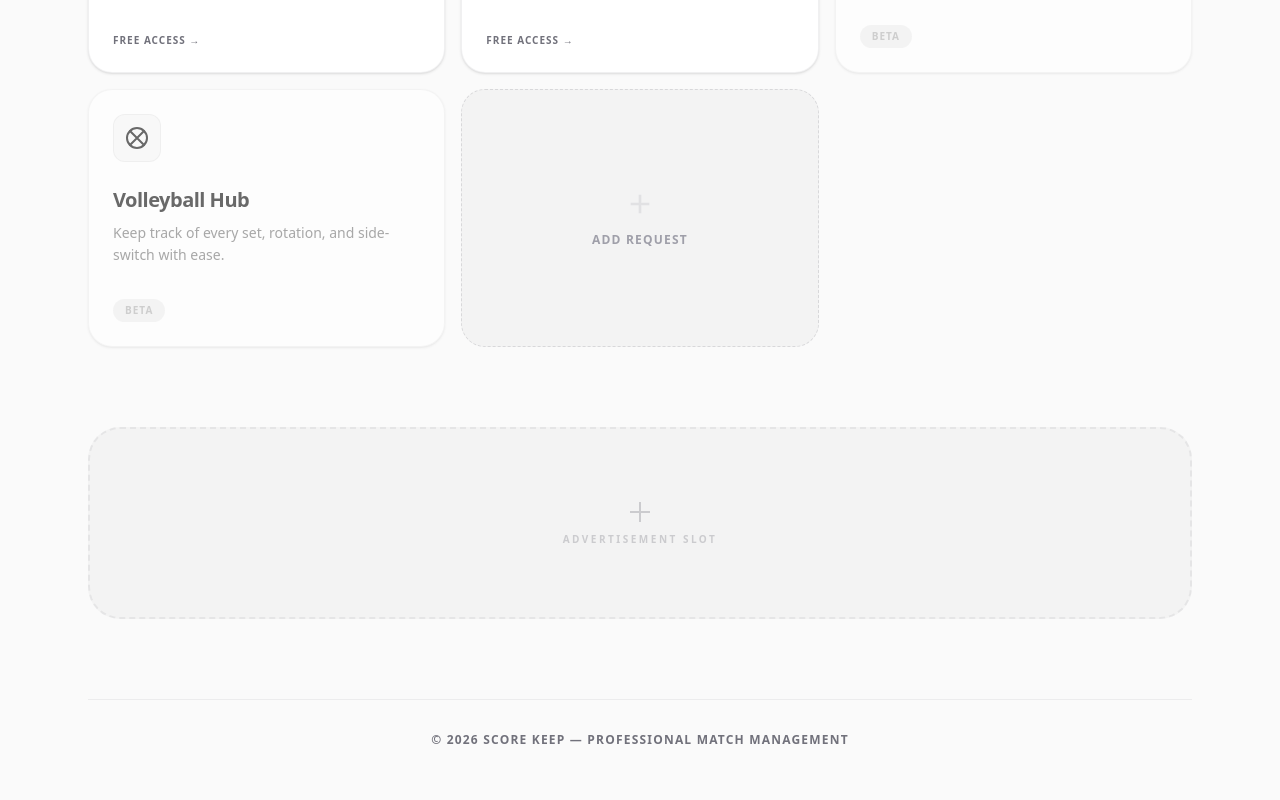
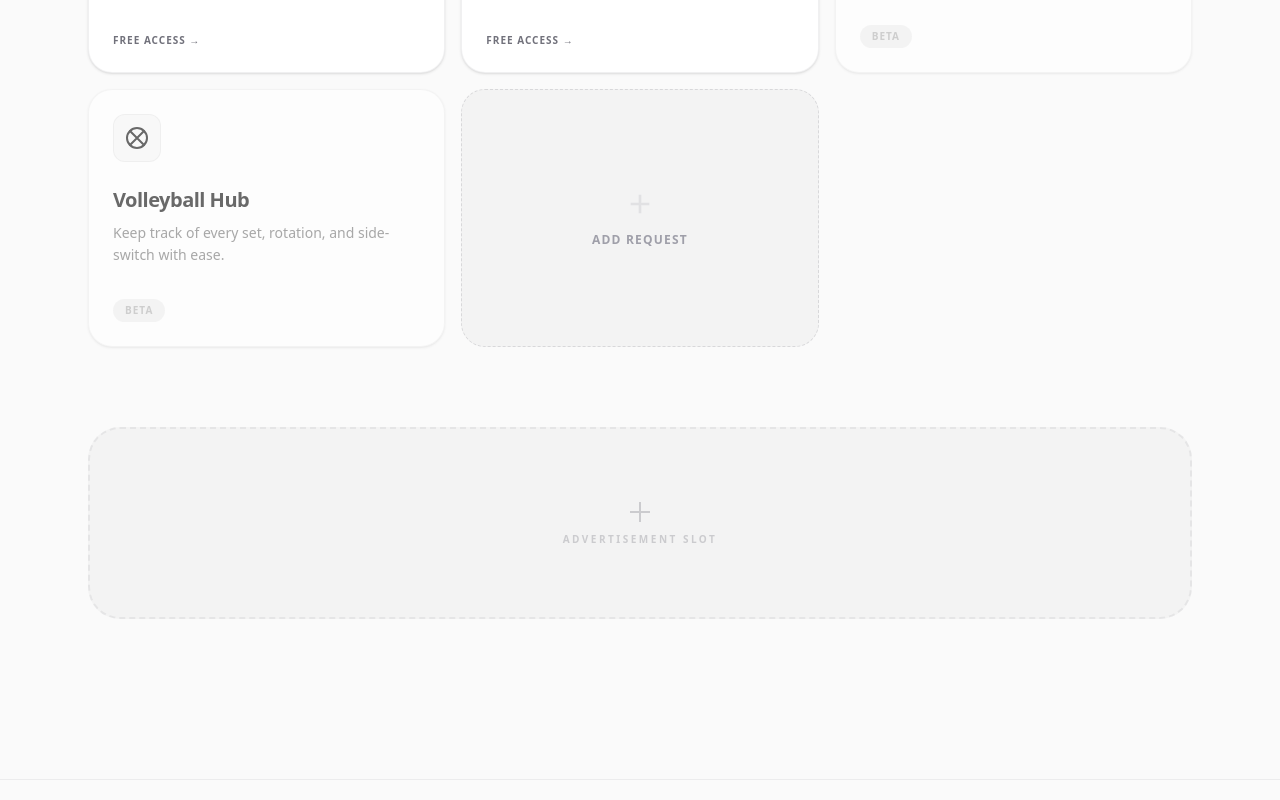
Before and after one commit to LeightonGuang/Score-Keep, a Next.js app: page / in a window 1280 px wide. Shown: the part 942-1742 px from the top of the page. Built offline with nearby package versions, Linux system fonts and the light colour scheme.

Commit message:
refactor: put navbar and footer in layout

```diff
--- a/app/page.tsx
+++ b/app/page.tsx
@@ -1,7 +1,7 @@
 import Link from "next/link";
 import { GAMES } from "@/data/games";
 import type { Metadata } from "next";
-import ThemeToggle from "./components/ThemeToggle";
+// ThemeToggle moved to layout
 import HeroCarousel from "./components/HeroCarousel";
 
 export const metadata: Metadata = {
@@ -33,17 +33,6 @@ const AdPlaceholder = ({ className = "" }: { className?: string }) => (
 
 export default function Home() {
   return (
-    <div className="min-h-screen bg-zinc-50 text-zinc-950 transition-colors duration-500 dark:bg-zinc-950 dark:text-white">
-      {/* Top Navigation - Server Side with Client Island for Toggle */}
-      <nav className="fixed top-0 z-50 w-full border-b border-zinc-500/10 bg-white/70 backdrop-blur-xl dark:bg-zinc-950/70">
-        <div className="mx-auto flex max-w-6xl items-center justify-between px-6 py-4">
-          <span className="text-xl font-black tracking-tighter">
-            SCORE KEEP
-          </span>
-          <ThemeToggle />
-        </div>
-      </nav>
-
     <main className="mx-auto max-w-6xl px-6 pt-24 pb-20">
       {/* Carousel Header - Client Island */}
       <HeroCarousel games={GAMES} />
@@ -65,7 +54,11 @@ export default function Home() {
           <Link
             key={game.id}
             href={game.href}
-              className={`group flex flex-col justify-between overflow-hidden rounded-3xl border border-zinc-500/10 bg-white p-6 shadow-sm transition-all hover:border-zinc-500/30 hover:shadow-md active:scale-95 dark:bg-zinc-950 ${game.status === "coming-soon" ? "cursor-default opacity-60 grayscale" : ""}`}
+            className={`group flex flex-col justify-between overflow-hidden rounded-3xl border border-zinc-500/10 bg-white p-6 shadow-sm transition-all hover:border-zinc-500/30 hover:shadow-md active:scale-95 dark:bg-zinc-950 ${
+              game.status === "coming-soon"
+                ? "cursor-default opacity-60 grayscale"
+                : ""
+            }`}
           >
             <div>
               <div className="mb-6 flex h-12 w-12 items-center justify-center rounded-xl border border-zinc-500/10 bg-zinc-500/5 transition-all group-hover:border-zinc-500/30">
@@ -114,14 +107,6 @@ export default function Home() {
 
       {/* Ad Placement: Bottom Banner - Server Side */}
       <AdPlaceholder className="mt-20 h-48 rounded-4xl" />
-
-        {/* Footer info - Server Side */}
-        <footer className="mt-20 border-t border-zinc-500/10 pt-8 text-center">
-          <p className="text-xs font-bold tracking-widest text-zinc-500 uppercase">
-            © 2026 Score Keep — Professional Match Management
-          </p>
-        </footer>
     </main>
-    </div>
   );
 }
```
Lines whose indentation alone changed are shown as unchanged.
